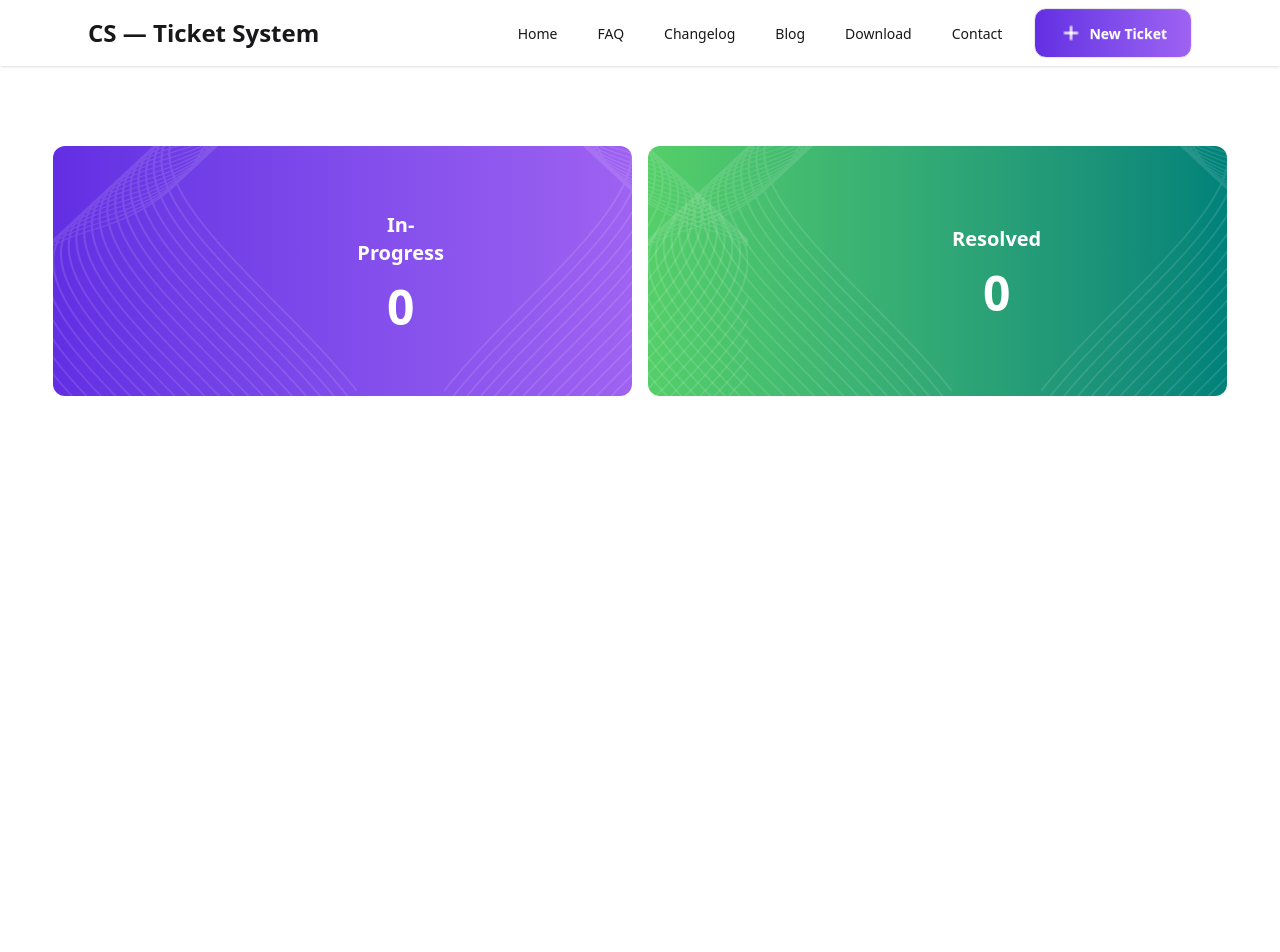
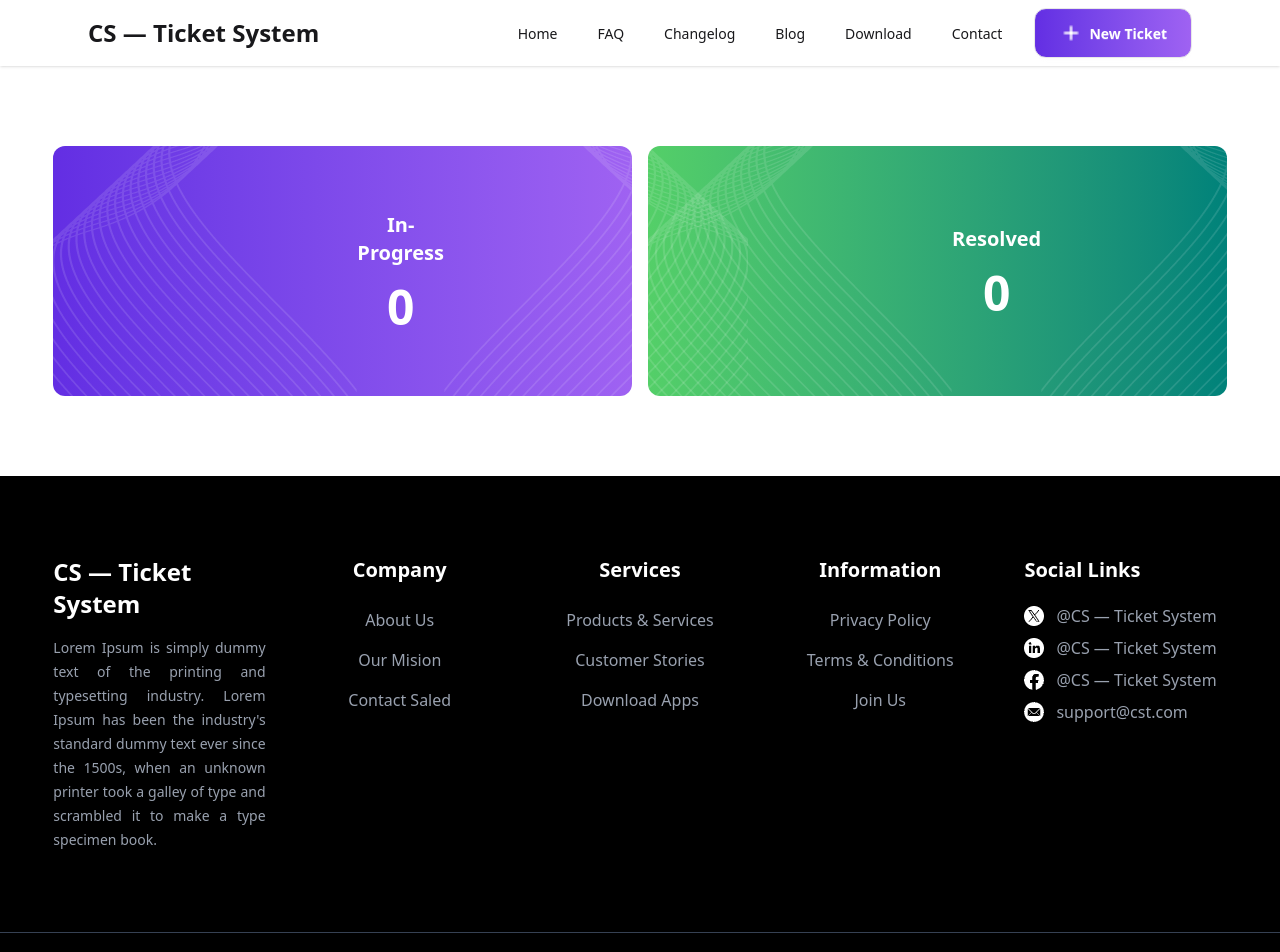
Before and after one commit to jahiddeveloper/Assignment-7, a React (Vite) app: page / in a window 1280 px wide. Shown: the top 952 px of the page. Before the commit the page ends 800 px from the top, so only its background shows below. Built offline with nearby package versions, Linux system fonts and the light colour scheme.

Commit message:
Footer added

```diff
--- a/src/App.jsx
+++ b/src/App.jsx
@@ -1,4 +1,5 @@
 import './App.css'
+import Footer from './Component/Footer'
 import Hero from './Component/Hero'
 import Navbar from './Component/Navbar'
 
@@ -8,6 +9,7 @@
     <>
       <Navbar></Navbar>
       <Hero></Hero>
+      <Footer></Footer>
     </>
   )
 }
--- /dev/null
+++ b/src/Component/Footer.jsx
@@ -0,0 +1,89 @@
+import React from "react";
+import x from "../assets/x-mail.png";
+import l from "../assets/in.png";
+import f from "../assets/meta.png";
+import m from "../assets/mail.png";
+
+const Footer = () => {
+  return (
+    <div className="bg-black font text-white mt-10 md:mt-20">
+      <div className="md:w-11/12 mx-auto">
+        <div className="grid grid-cols-1 md:grid-cols-5 gap-7 justify-items-center py-10 md:py-20">
+          <div className="w-full">
+            <h3 className="text-2xl font-bold text-center md:text-left">
+              CS — Ticket System
+            </h3>
+            <p className="md:text-justify text-sm leading-6 mt-4 text-gray-400 text-center">
+              Lorem Ipsum is simply dummy text of the printing and typesetting
+              industry. Lorem Ipsum has been the industry's standard dummy text
+              ever since the 1500s, when an unknown printer took a galley of
+              type and scrambled it to make a type specimen book.
+            </p>
+          </div>
+
+          <div className="w-full text-center">
+            <h3 className="text-xl font-bold">Company</h3>
+            <div className="mt-4 leading-10 text-gray-400">
+              <a href="">About Us</a>
+              <br />
+              <a href="">Our Mision</a>
+              <br />
+              <a href="">Contact Saled</a>
+            </div>
+          </div>
+
+          <div className="text-center">
+            <h3 className="text-xl font-bold">Services</h3>
+            <div className="mt-4 leading-10 text-gray-400">
+              <a href="">Products & Services</a>
+              <br />
+              <a href="">Customer Stories</a>
+              <br />
+              <a href="">Download Apps</a>
+            </div>
+          </div>
+
+          <div className="text-center">
+            <h3 className="text-xl font-bold">Information</h3>
+            <div className="mt-4 leading-10 text-gray-400">
+              <a href="">Privacy Policy</a>
+              <br />
+              <a href="">Terms & Conditions</a>
+              <br />
+              <a href="">Join Us</a>
+            </div>
+          </div>
+
+          <div>
+            <h3 className="text-xl font-bold">Social Links</h3>
+            <div className="mt-4 text-gray-400 leading-8">
+              <div className="flex items-center">
+                <img src={x} alt="" />
+                <p className="ml-3">@CS — Ticket System</p>
+              </div>
+              <div className="flex items-center">
+                <img src={l} alt="" />
+                <p className="ml-3">@CS — Ticket System</p>
+              </div>
+              <div className="flex items-center">
+                <img src={f} alt="" />
+                <p className="ml-3">@CS — Ticket System</p>
+              </div>
+              <div className="flex items-center">
+                <img src={m} alt="" />
+                <p className="ml-3">support@cst.com</p>
+              </div>
+            </div>
+          </div>
+        </div>
+      </div>
+      <div className="border-t-1 border-gray-700">
+        <p className="text-gray-400 font-semibold text-center text-lg py-7">
+          © 2025 CS — Ticket System. All rights reserved.
+        </p>
+      </div>
+    </div>
+  );
+};
+
+export default Footer;
--- a/src/index.css
+++ b/src/index.css
@@ -1,2 +1,4 @@
+
+
 @import "tailwindcss";
 @plugin "daisyui";
```
